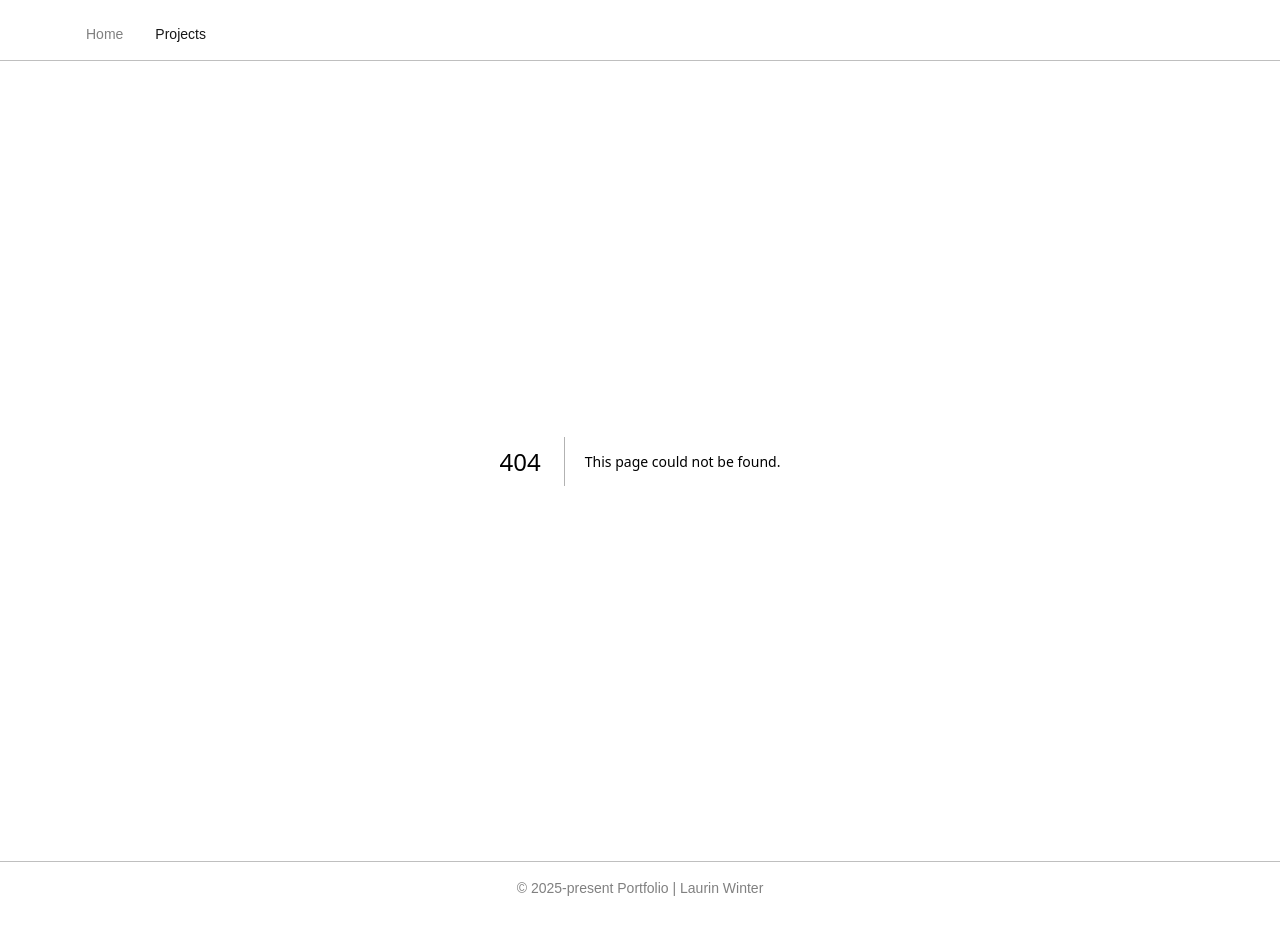
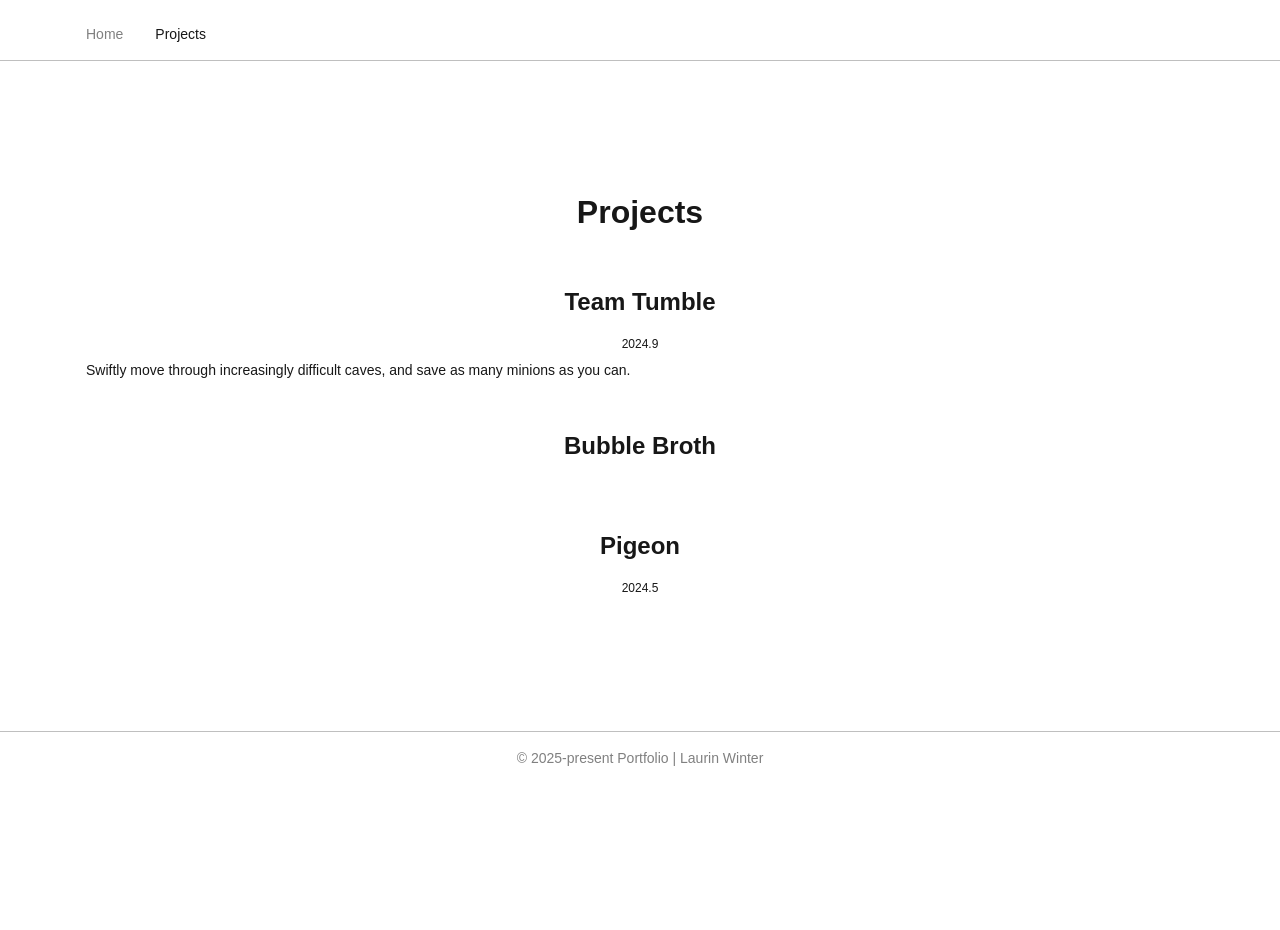
Before and after one commit to lajawi/lajawi.github.io, a Next.js app: page /projects in a window 1280 px wide. Before the commit this address had no page. After the commit the page ends 800 px from the top, so only its background shows below. Built offline with nearby package versions, Linux system fonts and the light colour scheme.

Commit message:
Projects Page

```diff
--- /dev/null
+++ b/app/projects/page.tsx
@@ -0,0 +1,36 @@
+import { Metadata } from "next";
+import Link from "next/link";
+import { sortedProjects, sortedProjectsAsArray } from "./projects";
+import Image from "next/image";
+
+export const metadata: Metadata = {
+    title: "Projects",
+};
+
+export default function Page() {
+    const pathname = '/projects';
+
+    return (
+        <div className="page-width w-full">
+            <h1>Projects</h1>
+
+            {sortedProjectsAsArray()?.map((proj, i) => {
+                const id = proj[0];
+                const project = proj[1];
+                return (
+                    <Link href={`${pathname}/${id}`} key={id} className="flex flex-row items-center">
+                        {project.data.image && <Image src={project.data.image} alt={project.metadata?.description || ""}/>}
+
+                        <div className="flex flex-col min-w-full p-4">
+                            <h2>{project.metadata?.title?.toString()}</h2>
+
+                            {project.data.date && <p className="text-xs font-thin text-center pb-2">{project.data.date?.getFullYear()}.{project.data.date?.getMonth()}</p>}
+
+                            {project.metadata?.description && <p className="text-sm font-light whitespace-pre-line">{project.metadata.description}</p>}
+                        </div>
+                    </Link>
+                );
+            })}
+        </div>
+    );
+}
--- /dev/null
+++ b/app/projects/projects.ts
@@ -0,0 +1,53 @@
+import { Metadata } from "next"
+
+export type Project = {
+    data: {
+        name: string,
+        rank: number,
+        date?: Date,
+        image?: string,
+    },
+    metadata?: Metadata,
+};
+
+export const projects: Record<string, Project> = {
+    "team-tumble": {
+        data: {
+            name: "Team Tumble",
+            rank: 10,
+            date: new Date(2024, 9),
+        },
+        metadata: {
+            title: "Team Tumble",
+            description: "Swiftly move through increasingly difficult caves, and save as many minions as you can."
+        }
+    },
+    "pigeon": {
+        data: {
+            name: "Pigeon",
+            rank: 6,
+            date: new Date(2024, 5)
+        },
+        metadata: {
+            title: "Pigeon",
+        }
+    },
+    "bubble-broth": {
+        data: {
+            name: "Bubble Broth",
+            rank: 9,
+        },
+        metadata: {
+            title: "Bubble Broth",
+        }
+    }
+} as const;
+
+export const sortedProjectsAsArray = (): [string, Project][] => {
+    return Object.entries(projects).sort((a, b) => b[1].data.rank - a[1].data.rank);
+}
+
+export const sortedProjects = (): Record<string, Project> => {
+    const sortedArr = sortedProjectsAsArray()
+    return Object.fromEntries(sortedArr);
+};
```
